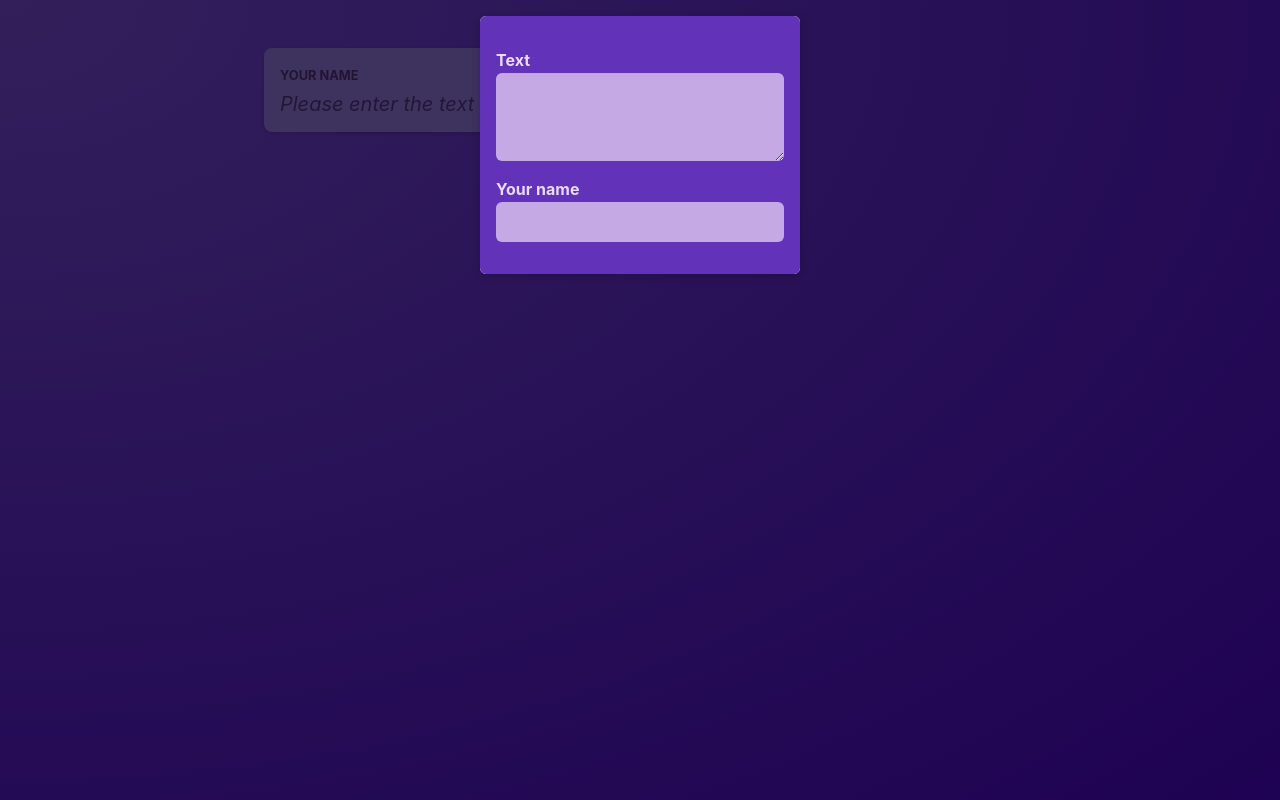
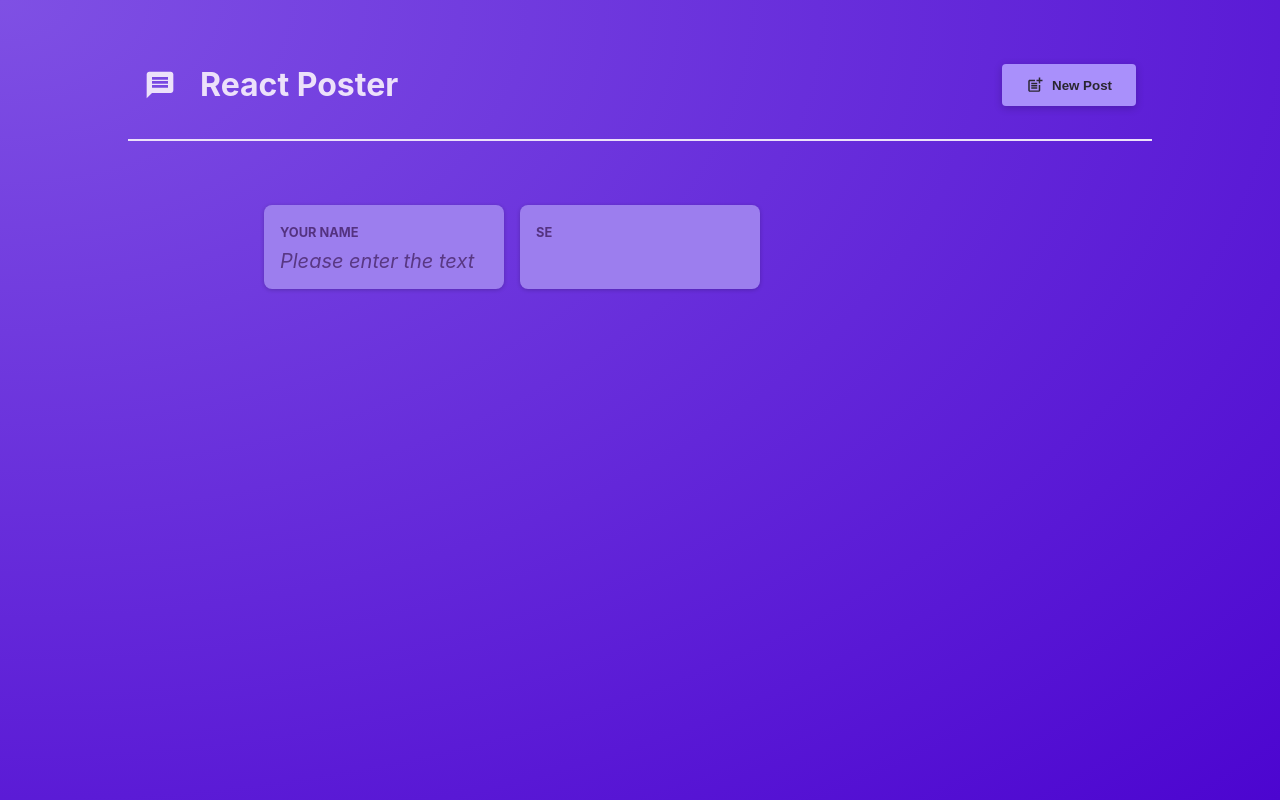
Before and after one commit to H0onnn/react_bulletin_board, a React (Create React App) app: page / in a window 1280 px wide. Built offline with nearby package versions, Linux system fonts and the light colour scheme.

Commit message:
MainHeader 컴포넌트의 button onClick을 통한 모달창 기능 구현

```diff
--- a/package.json
+++ b/package.json
@@ -8,6 +8,7 @@
     "@testing-library/user-event": "^13.5.0",
     "react": "^18.2.0",
     "react-dom": "^18.2.0",
+    "react-icons": "^4.8.0",
     "react-scripts": "5.0.1",
     "web-vitals": "^2.1.4"
   },
--- a/src/App.jsx
+++ b/src/App.jsx
@@ -1,11 +1,25 @@
-import React from "react";
+import React, { useState } from "react";
 import PostList from "./components/PostList";
+import MainHeader from "./components/MainHeader";
 
 function App() {
+  const [modalIsVisible, setModalIsVisible] = useState(false);
+
+  const showModalHandler = () => {
+    setModalIsVisible(true);
+  };
+
+  const hideModalHandler = () => {
+    setModalIsVisible(false);
+  };
+
   return (
-    <main>
-      <PostList />
-    </main>
+    <>
+      <MainHeader onCreatePost={showModalHandler} />
+      <main>
+        <PostList isPosting={modalIsVisible} onStopPosting={hideModalHandler} />
+      </main>
+    </>
   );
 }
 
--- /dev/null
+++ b/src/components/MainHeader.jsx
@@ -0,0 +1,22 @@
+import { MdPostAdd, MdMessage } from "react-icons/md";
+
+import classes from "./MainHeader.module.css";
+
+function MainHeader({ onCreatePost }) {
+  return (
+    <header className={classes.header}>
+      <h1 className={classes.logo}>
+        <MdMessage />
+        React Poster
+      </h1>
+      <p>
+        <button className={classes.button} onClick={onCreatePost}>
+          <MdPostAdd size={18} />
+          New Post
+        </button>
+      </p>
+    </header>
+  );
+}
+
+export default MainHeader;
--- /dev/null
+++ b/src/components/MainHeader.module.css
@@ -0,0 +1,36 @@
+.header {
+  /* padding: 2rem 10%; */
+  margin: 2rem 10%;
+  padding: 1rem;
+  text-align: center;
+  display: flex;
+  justify-content: space-between;
+  align-items: center;
+  border-bottom: 2px solid #ece1fa;
+}
+
+.logo {
+  font-size: 2rem;
+  display: flex;
+  gap: 1.5rem;
+  align-items: center;
+  color: #ece1fa;
+}
+
+.button {
+  display: inline-flex;
+  align-items: center;
+  gap: 0.5rem;
+  padding: 0.75rem 1.5rem;
+  background-color: #a990fb;
+  color: #2a2630;
+  border: none;
+  border-radius: 4px;
+  box-shadow: 0 2px 8px rgba(0, 0, 0, 0.2);
+  cursor: pointer;
+  font-weight: bold;
+}
+
+.button:hover {
+  background-color: #8c6cf7;
+}
--- a/src/components/PostList.jsx
+++ b/src/components/PostList.jsx
@@ -4,14 +4,9 @@ import styles from "./PostList.module.css";
 import NewPost from "./NewPost";
 import Modal from "./Modal";
 
-function PostList() {
-  const [modalIsVisible, setModalIsVisible] = useState(true);
+function PostList({ isPosting, onStopPosting }) {
   const [enteredBody, setEnteredBody] = useState("Please enter the text");
   const [enteredAuthor, setEnteredAuthor] = useState("Your name");
-
-  const hideModalHandler = () => {
-    setModalIsVisible(false);
-  };
 
   const bodyChangeHandler = (e) => {
     setEnteredBody(e.target.value);
@@ -37,8 +32,8 @@ function PostList() {
   return (
     <>
       {/* modalIsVisible의 값이 true일 때 모달창 출력 */}
-      {modalIsVisible && (
-        <Modal onClose={hideModalHandler}>
+      {isPosting && (
+        <Modal onClose={onStopPosting}>
           <NewPost
             onBodyChange={bodyChangeHandler}
             onNameChange={nameChangeHandler}
```
Also changed, not shown: 1 other file (tests, documents, lock files or other folders).
